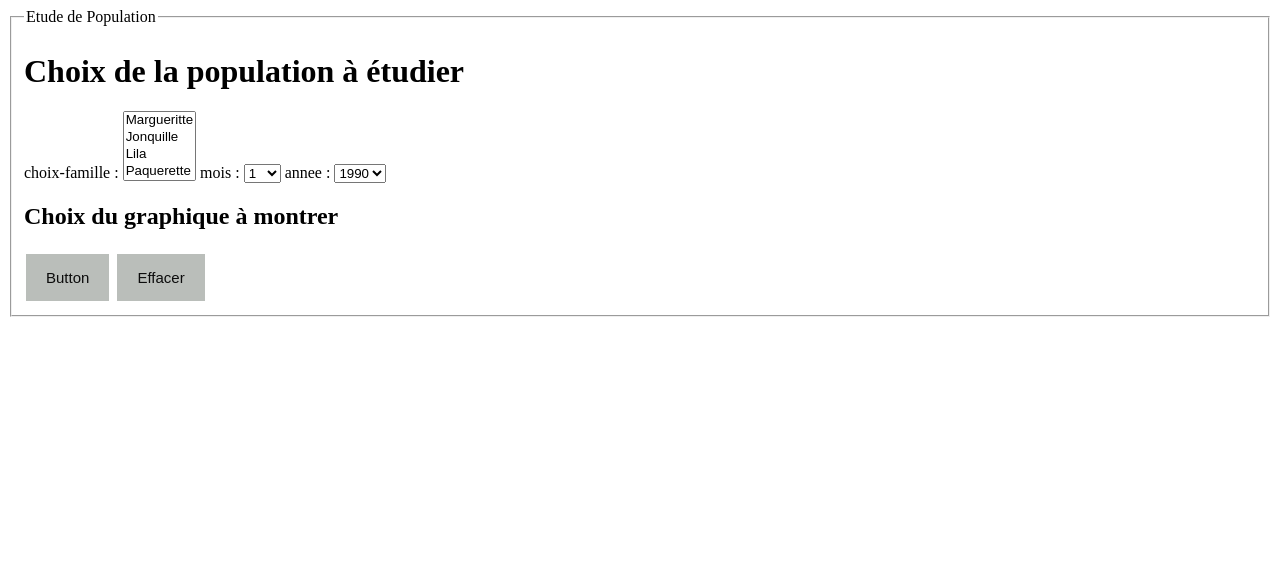
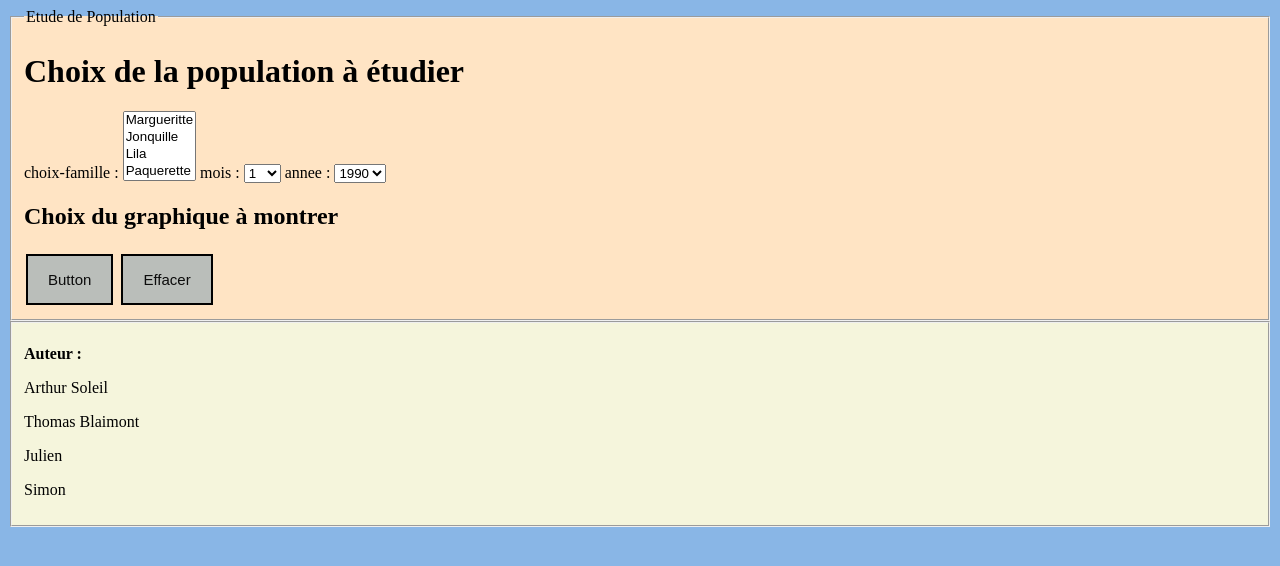
Before and after one commit to uclthomasblaimont/projet2_the_farm, a Flask app: page /home in a window 1280 px wide. Shown: the top 566 px of the page. Run offline with Flask 2, Linux system fonts and the light colour scheme; data comes from the database, SQL or seed files in the repository; some libraries are stand-ins or nearby versions.

Commit message:
ajout css

```diff
--- a/dossierPRojet2/templates/index.html
+++ b/dossierPRojet2/templates/index.html
@@ -21,8 +21,22 @@
         font-size: 15px;
         margin: 4px 2px;
         cursor: pointer;
+        border: solid black 2px;
         }
         .button1 {background-color: #babeba;}
+        body {
+            background-color:rgb(137, 182, 230);
+        }
+
+        body > legend {
+            color: rgb(33, 4, 4);
+        }
+        fieldset {
+            background-color: bisque;
+        }
+        footer > fieldset {
+            background-color: beige;
+        }
         </style>
 </head>
 <body>
@@ -66,5 +80,14 @@ alert(liste)
     <!-- <script>
     var button= document.getElementsByTagName("button button1")
 </script> -->
+<footer>
+    <fieldset>
+        <p><strong>Auteur : </strong> <p>
+        <p>Arthur Soleil</p>
+        <p>Thomas Blaimont</p>
+        <p>Julien</p>
+        <p>Simon</p>
+    </fieldset>
+</footer>
 </body>
 </html>
```
